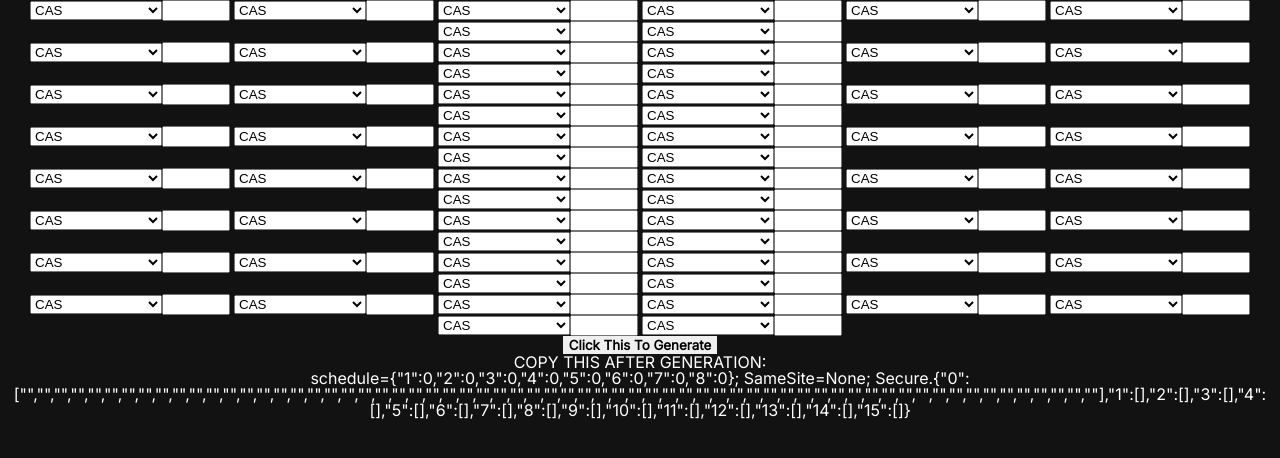
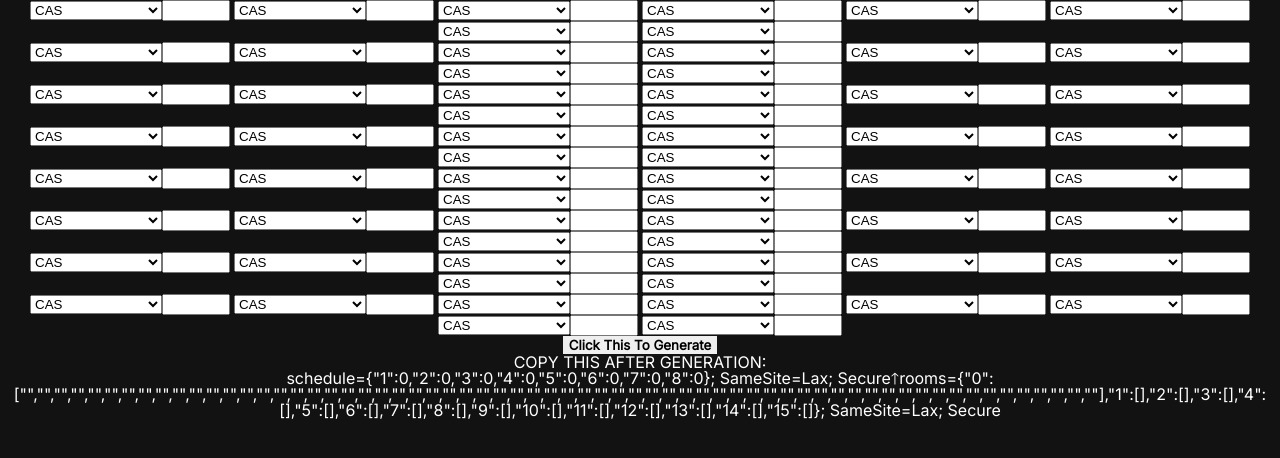
Before and after one commit to ArtiN4N/Artin4n.github.io, a plain HTML site: page createSchedule.html in a window 1280 px wide. Both pictures are taken after a click on the button "Click This To Generate". Drawn offline with nearby package versions, Linux system fonts and the light colour scheme.

Commit message:
Update createSchedule.html

```diff
--- a/createSchedule.html
+++ b/createSchedule.html
@@ -1338,7 +1338,7 @@
                     final = final.concat(sText[i]);
                 }
                 console.log(final)*/
-                $("#gen").html("schedule=" + String(sText) + "; SameSite=None; Secure." + JSON.stringify(rooms));
+                $("#gen").html("schedule=" + String(sText) + "; SameSite=Lax; Secure🡑rooms=" + JSON.stringify(rooms) + "; SameSite=Lax; Secure");
             }
         </script>
 
```
